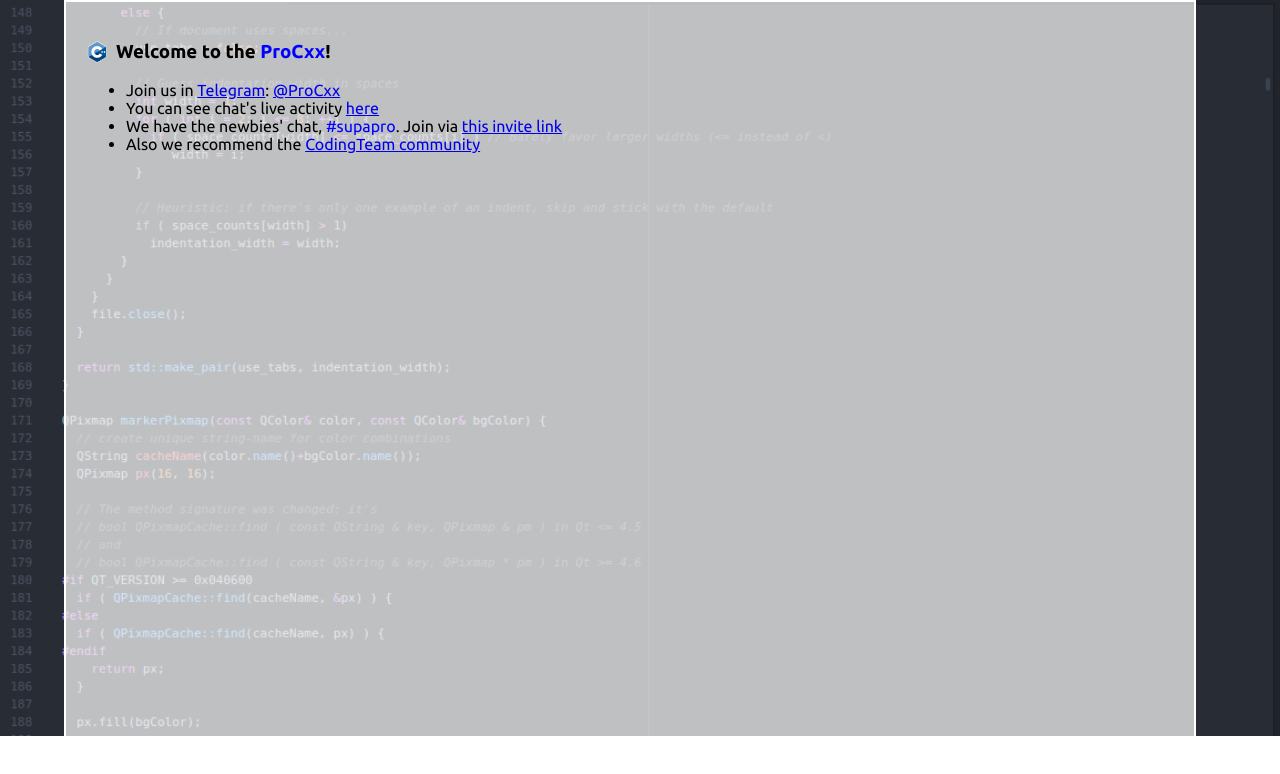
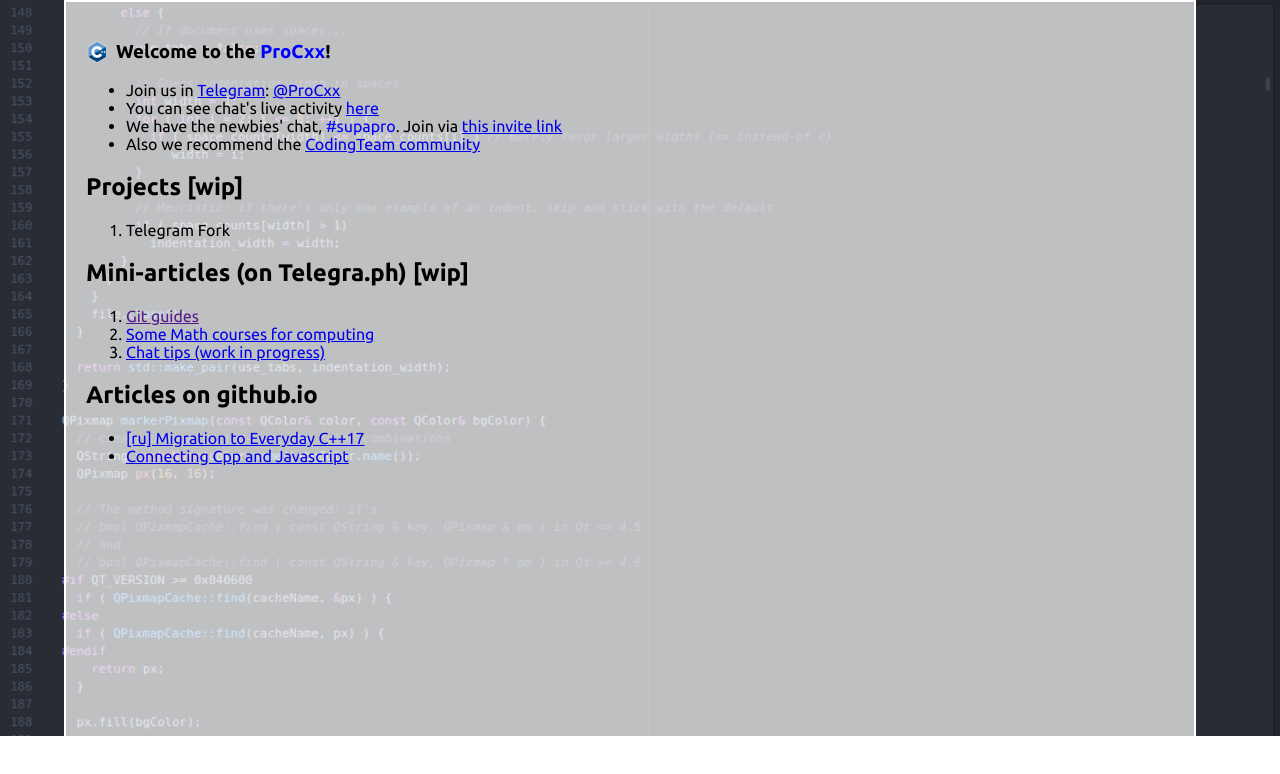
Before and after one commit to procxx/procxx.github.io, a plain HTML site: page index.html in a window 1280 px wide. Drawn offline with Linux system fonts and the light colour scheme.

Commit message:
Update index.html
Add additional info from upstream master (PR #1)

```diff
--- a/index.html
+++ b/index.html
@@ -2,7 +2,7 @@
 <html>
   <head>
     <meta charset="utf-8" />
-    <title>procxx.github.io&nbsp;&mdash; Главная страница</title>
+    <title>procxx.github.io&nbsp;&mdash; Main Page</title>
     <link rel="stylesheet" type="text/css" href="style/style.css" />
   </head>
   <body>
@@ -18,7 +18,7 @@
         </li>
         <li>
           You can see chat's live activity
-          <a href="http://78.155.208.241:3000/iframe/-1001031904034">here</a>
+          <a href="http://embedbot.com/iframe/-1001031904034">here</a>
         </li>
         <li>
           We have the newbies' chat, <span class="procxx">#supapro</span>. Join via
@@ -28,7 +28,22 @@
           Also we recommend the <a href="https://codingteam.org.ru/">CodingTeam community</a>
         </li>
       </ul>
+      <h2>Projects [wip]</h2>
+      <ol>
+        <li>Telegram Fork</li>
+      </ol>
+      <h2>Mini-articles (on Telegra.ph) [wip]</h2>
+      <ol>
+        <li><a href="">Git guides</a></li>
+        <li><a href="http://telegra.ph/Matanota-kursota-iz-promath-03-08">Some Math courses for computing</a></li>
+        <li><a href="http://telegra.ph/Some-C-Tips-03-10">Chat tips (work in progress)</a></li>
+      </ol>
+      <h2>Articles on github.io</h2>
+      <ul>
+        <li><a href="https://ps-group.github.io/compilers/cxx17">[ru] Migration to Everyday C++17</a></li>
+        <li><a href="http://kripken.github.io/emscripten-site/docs/porting/connecting_cpp_and_javascript/Interacting-with-code.html#calling-javascript-from-c-c">Connecting Cpp and Javascript</a></li>
 
+      </ul>
     </div>
   </body>
 </html>
```
